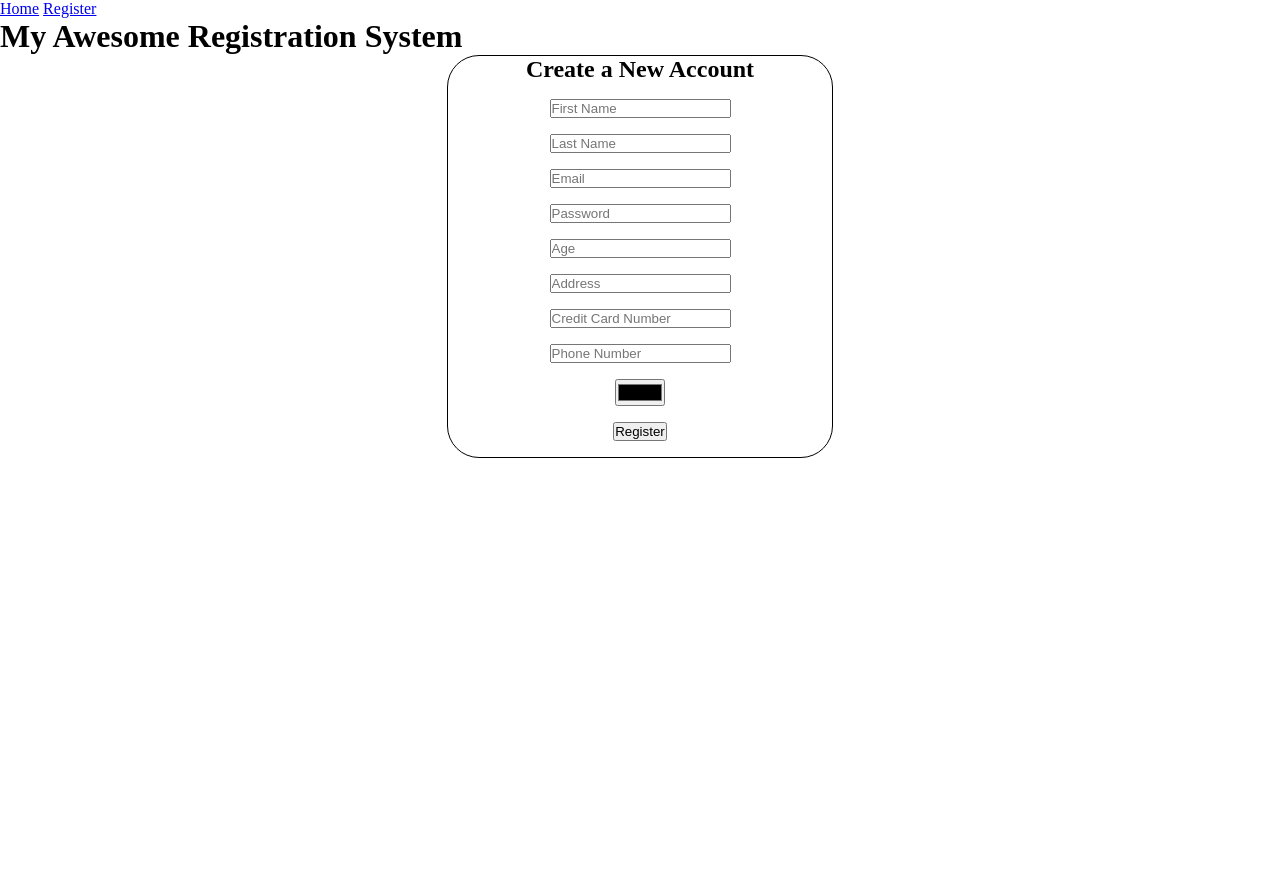
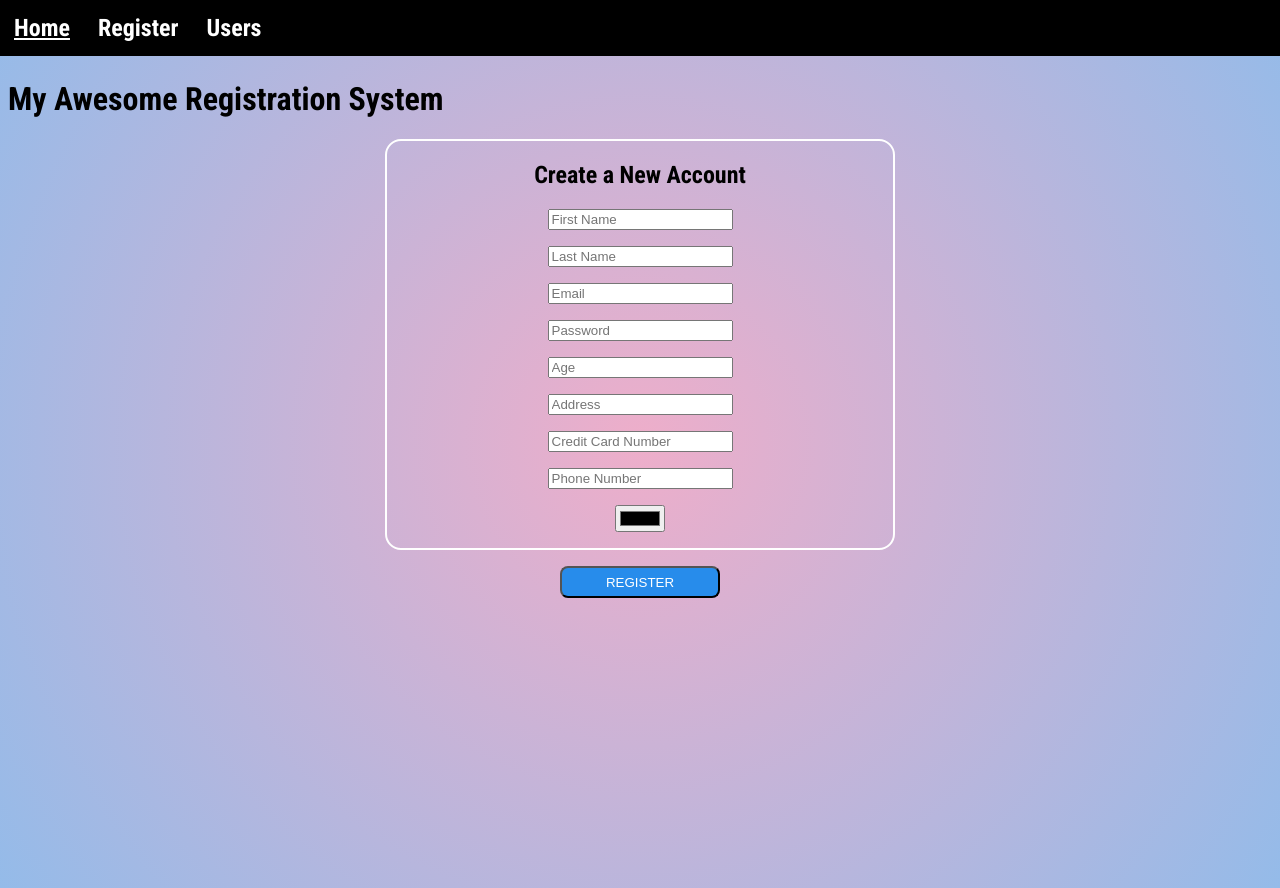
Before and after one commit to vabrea/User-Registration-System, a plain HTML site: page register.html in a window 1280 px wide. Before the commit the page ends 800 px from the top, so only its background shows below. Drawn offline with nearby package versions, Linux system fonts and the light colour scheme; files that its build step writes are made by us from their sources.

Commit message:
FSDI 105 Assignment 2
Password length set to 6 or more characters with alert function, nav bar css updated, linked all HTMLs together

```diff
--- a/register.js
+++ b/Scripts/register.js
@@ -17,37 +17,47 @@ class User {
 
 function isValid(aUser){
     let valid=true;
-    if(aUser.firstName.length==0){
-        valid=false;
-        console.log("Invalid First Name");
-    }
-    if(aUser.lastName.length==0){
-        valid=false;
-        console.log("Invalid Last Name");
-    }
+    $("input").removeClass("input-error")
+    // if(aUser.firstName.length==0){
+    //     valid=false;
+    //     console.log("Invalid First Name");
+    // }
+    // if(aUser.lastName.length==0){
+    //     valid=false;
+    //     console.log("Invalid Last Name");
+    // }
     if(aUser.email.length==0){
         valid=false;
-        console.log("Invalid Email");
+        $(`#txtEmail`).addClass("input-error");
     }
-    if(aUser.password.length==0){
+    if(aUser.password.length<=5){
         valid=false;
-        console.log("Invalid Password");
+        $(`#txtPassword`).addClass("input-error");
+        alert("Password must be 6 characters or more")
     }
-    if(aUser.age.length==0){
-        valid=false;
-        console.log("Invalid Age");
-    }
-    if(aUser.address.length==0){
-        valid=false;
-        console.log("Invalid Address");
-    }
-    if(aUser.cardNumber.length==0){
-        valid=false;
-        console.log("Invalid Card Number");
-    }
-    if(aUser.contactPhone.length==0){
-        valid=false;
-        console.log("Invalid Phone");
+    // if(aUser.age.length==0){
+    //     valid=false;
+    //     console.log("Invalid Age");
+    // }
+    // if(aUser.address.length==0){
+    //     valid=false;
+    //     console.log("Invalid Address");
+    // }
+    // if(aUser.cardNumber.length==0){
+    //     valid=false;
+    //     console.log("Invalid Card Number");
+    // }
+    // if(aUser.contactPhone.length==0){
+    //     valid=false;
+    //     console.log("Invalid Phone");
+    // }
+
+    if(!valid){
+        console.error("Missing Data");
+        $("#alertError").removeClass("hide")
+        setTimeout(function(){
+            $("#alertError").addClass("hide");
+        },3000);
     }
     return valid;
 }
@@ -67,11 +77,12 @@ function register(){
     //create theUser
    let theUser= new User(inputFirstName,inputLastName,inputEmail,inputPassword,inputAge,inputAddress,inputCardNumber,inputPhone,inputColor);
    //validate the user
-    if(isValid(theUser));
-   console.log(theUser);
+    if(isValid(theUser)){
+    saveUser(theUser);
+    $("input").val("");
+    }
+   //clear the inputs
 
-   //clear the inputs
-   $("input").val("");
 }
 
 
--- /dev/null
+++ b/Scripts/storeManager.js
@@ -0,0 +1,6 @@
+const LS_KEY="users";
+
+function saveUser(user){
+    let val= JSON.stringify(user);
+    localStorage.setItem(LS_KEY, val);
+}
--- /dev/null
+++ b/Styles/mystyle.css
@@ -0,0 +1,100 @@
+/*global*/
+html{
+    margin: 0;
+    padding: 0;
+    font-family: 'Lato', sans-serif;
+    font-family: 'Oswald', sans-serif;
+    font-family: 'Poppins', sans-serif;
+    font-family: 'Roboto Condensed', sans-serif;
+}
+
+body{
+    height: 100vh;
+}
+
+.reg-body{
+    background: rgb(238,174,202);
+background: radial-gradient(circle, rgba(238,174,202,1) 0%, rgba(148,187,233,1) 100%);
+}
+
+nav{
+    display: flex;
+    position: fixed;
+    top: 0;
+    width: 100%;
+    background-color: rgb(0, 0, 0);
+    margin-left: -8px;
+}
+
+.nav-bar{
+    flex:1 1 200px;
+ }
+ .links {
+    display: inline-block;
+    text-align: center;
+    padding: 14px;
+    color: rgb(255, 255, 255);
+    text-decoration: none;
+    font-size: 24px;
+    font-weight: bolder;
+ }
+
+ .nav-bar :hover{
+     text-decoration: underline;
+     cursor: pointer;
+ }
+
+ header h1{
+     margin-top: 5rem;
+     color: rgb(0, 0, 0);
+ }
+
+.input-container{
+    margin-top: 1rem;
+    margin-bottom: 1rem;
+}
+
+.form-container{
+    max-width: 40%;
+    margin-left: auto;
+    margin-right: auto;
+    border: solid 2px rgb(255, 255, 255);
+    color: rgb(0, 0, 0);
+    border-radius: 1rem;
+    text-align: center;
+}
+
+
+button{
+    margin-top: 1rem;
+    margin-bottom: 1rem;
+    width: 10rem;
+    height: 2rem;
+    background-color: rgb(39, 140, 235);
+    color: white;
+    border-radius: 0.5rem;
+    cursor: pointer;
+    text-transform: uppercase;
+}
+
+.reg-btn{
+    text-align: center;
+
+}
+
+.alert-error{
+    border: 1px solid rgb(235, 45, 45);
+    background-color: red;
+    color: white;
+    padding: 5px;
+    text-decoration: underline;
+}
+
+.input-error{
+    border: 1px solid red;
+    background-color: rgb(224, 190, 190);
+}
+
+.hide{
+    display: none;
+}
--- a/mystyle.css
+++ /dev/null
@@ -1,23 +0,0 @@
-/*global*/
-*{
-    margin: 0;
-    padding: 0;
-}
-
-.input-container{
-    margin-top: 1rem;
-}
-
-.form-container{
-    max-width: 30%;
-    margin-left: auto;
-    margin-right: auto;
-    border: solid 1px black;
-    border-radius: 2rem;
-    text-align: center;
-}
-
-button{
-    margin-top: 1rem;
-    margin-bottom: 1rem;
-}
--- a/register.html
+++ b/register.html
@@ -5,21 +5,30 @@
     <meta http-equiv="X-UA-Compatible" content="IE=edge" />
     <meta name="viewport" content="width=device-width, initial-scale=1.0" />
     <script src="https://ajax.googleapis.com/ajax/libs/jquery/3.6.0/jquery.min.js"></script>
-    <link rel="stylesheet" href="CSS/mystyle.css">
+    <link rel="stylesheet" href="Styles/mystyle.css">
+    <link rel="preconnect" href="https://fonts.googleapis.com">
+<link rel="preconnect" href="https://fonts.gstatic.com" crossorigin>
+<link href="https://fonts.googleapis.com/css2?family=Lato:wght@100&family=Oswald:wght@200;300;500&family=Poppins:ital,wght@0,100;0,200;0,300;1,200&family=Roboto+Condensed:wght@300;400;700&display=swap" rel="stylesheet">
     <title>Register</title>
   </head>
-  <body>
+  <body class="reg-body">
         <header>
-            <nav>
-            <a href="index.html">Home</a>
-            <a href="register.html">Register</a>
+            <nav class="nav-bar">
+            <a class="links" href="index.html">Home</a>
+            <a class="links" href="register.html">Register</a>
+            <a class="links" href="users.html">Users</a>
             </nav>
             <h1>My Awesome Registration System</h1>
         </header>
     <main>
       <form action="#">
-    <div class="form-container">
+      <div class="form-container">
         <h2>Create a New Account</h2>
+
+        <p id="alertError" class="alert-error hide">
+          *Please complete highlighted fields
+        </p>
+
         <div class="input-container">
           <input type="text" id="txtFirstName" placeholder="First Name">
         </div>
@@ -56,10 +65,13 @@
         <div class="input-container">
           <input type="color" id="txtColor" placeholder="Color">
         </div>
-        <button onclick="register();">Register</button>
-    </div>
+      </div>
       </form>
+      <div class="reg-btn">
+      <button onclick="register();">Register</button>
+      </div>
     </main>
-    <script src="scripts/register.js"></script>
+    <script src="Scripts/storeManager.js"></script>
+    <script src="Scripts/register.js"></script>
   </body>
 </html>
```
Also changed, not shown: index.html (+5 -1 lines), users.html (+5 -1 lines).
